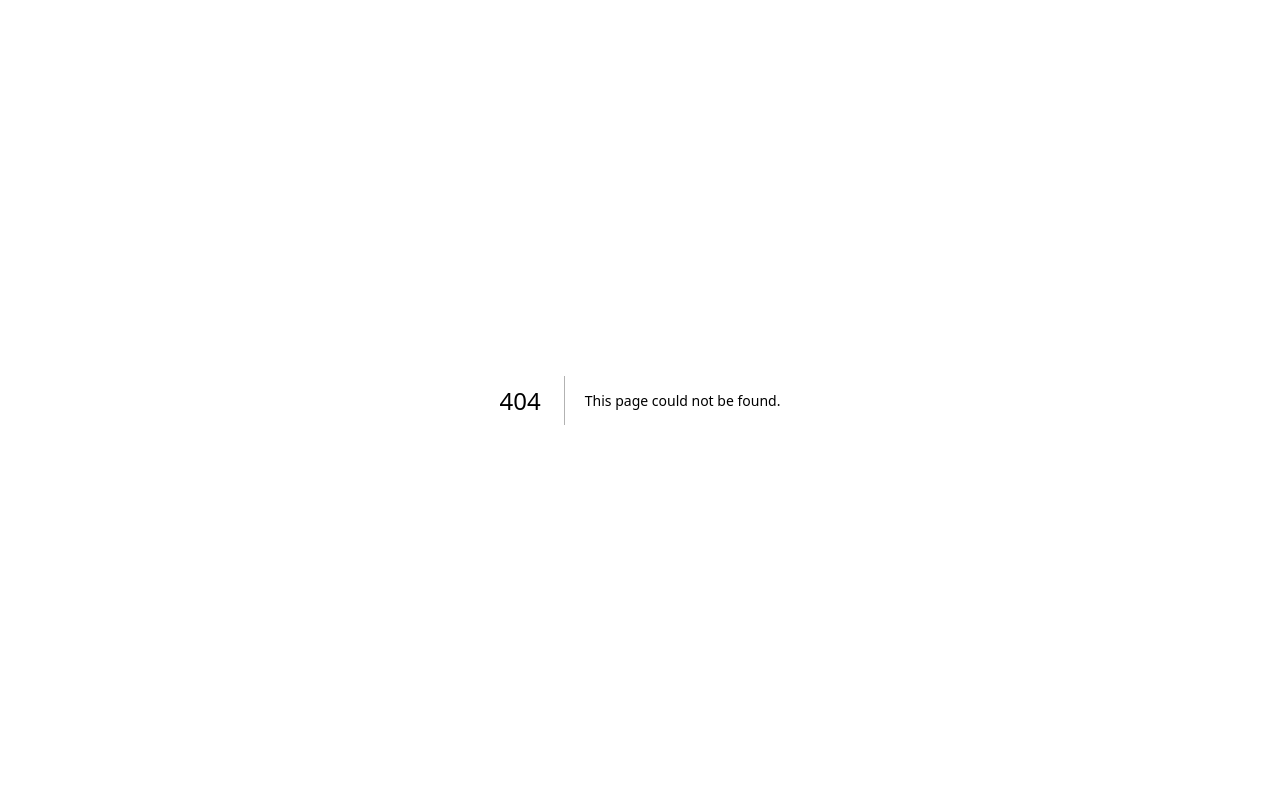
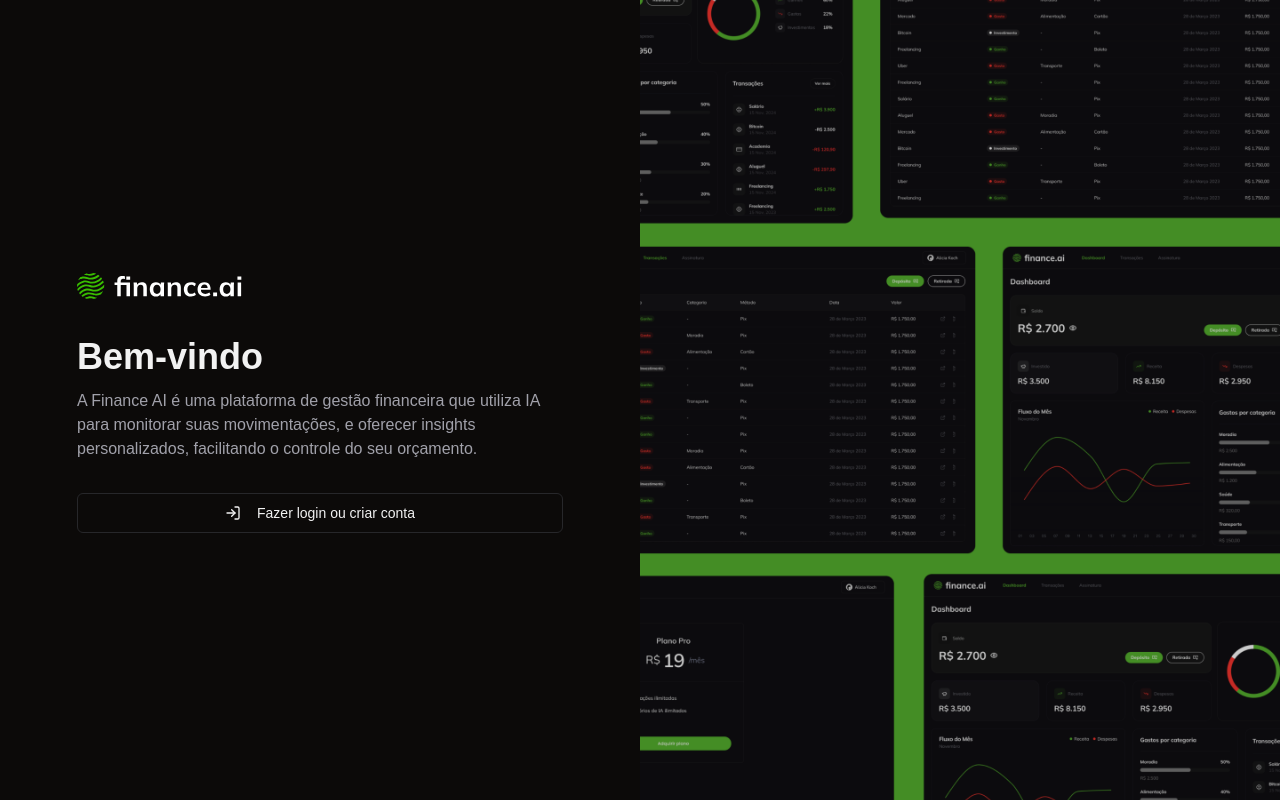
Before and after one commit to Abimael-Pereira/next-finance-ai, a Next.js app: page /login in a window 1280 px wide. Before the commit this address had no page. Built offline with nearby package versions, Linux system fonts and the light colour scheme.

Commit message:
feat: add initial login page

```diff
--- a/app/globals.css
+++ b/app/globals.css
@@ -72,7 +72,10 @@
   * {
     @apply border-border;
   }
+  html {
+    @apply h-full;
+  }
   body {
-    @apply bg-background text-foreground;
+    @apply h-full bg-background text-foreground;
   }
 }
--- /dev/null
+++ b/app/login/page.tsx
@@ -0,0 +1,33 @@
+import { LogInIcon } from "lucide-react";
+import Image from "next/image";
+
+import { Button } from "../_components/ui/button";
+
+const LoginPage = () => {
+  return (
+    <div className="grid h-full grid-cols-2">
+      <div className="mx-auto flex h-full max-w-[550px] flex-col justify-center p-8">
+        <Image src="/logo.svg" width={173} height={39} alt="Finance AI" />
+        <h1 className="mt-8 text-4xl font-bold">Bem-vindo</h1>
+        <p className="text-muted-foreground mt-3">
+          A Finance AI é uma plataforma de gestão financeira que utiliza IA para
+          monitorar suas movimentações, e oferecer insights personalizados,
+          facilitando o controle do seu orçamento.
+        </p>
+        <Button className="mt-8" variant="outline">
+          <LogInIcon className="mr-2" /> Fazer login ou criar conta
+        </Button>
+      </div>
+      <div className="relative h-full w-full">
+        <Image
+          src="/login.png"
+          alt="Faça login"
+          fill
+          className="object-cover"
+        />
+      </div>
+    </div>
+  );
+};
+
+export default LoginPage;
```
Also changed, not shown: public/login.png (added), public/logo.svg (added).
